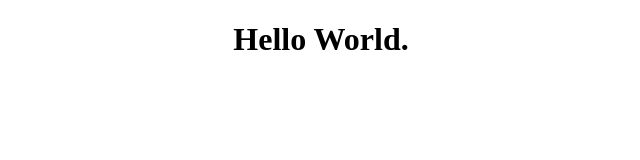
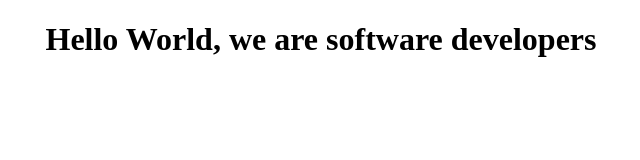
Before and after one commit to rickgigs/gigs-derric, a plain HTML site: page index.html in a window 1280 px wide. Shown: the whole page, without its empty margins (319-959 px from the left). Drawn offline with Linux system fonts and the light colour scheme.

Commit message:
add file

```diff
--- a/index.html
+++ b/index.html
@@ -7,6 +7,6 @@
     <title>gigs&derric</title>
 </head>
 <body>
-    <center><h1>Hello World.</h1></center>
+    <center><h1>Hello World, we are software developers</h1></center>
 </body>
 </html>
```
